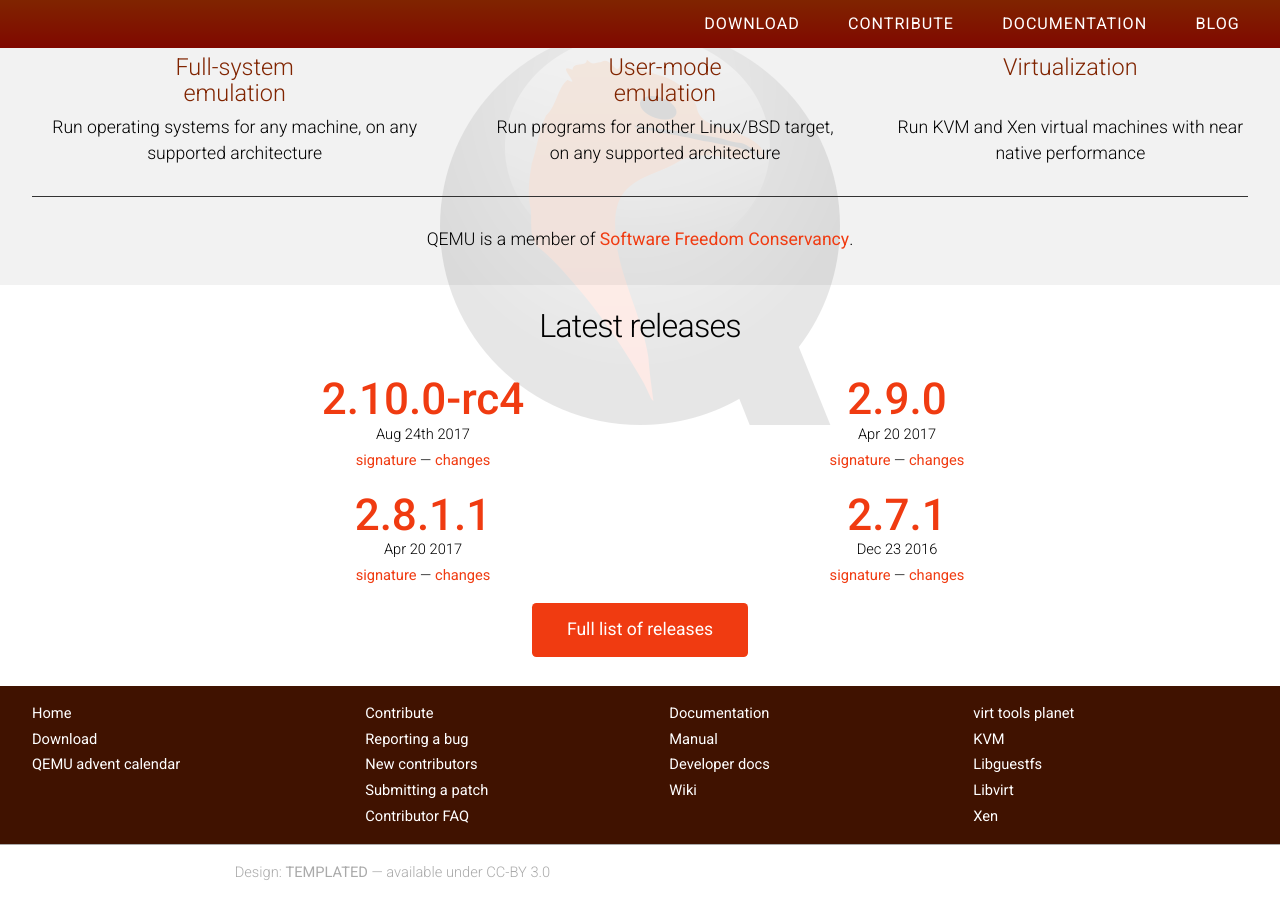
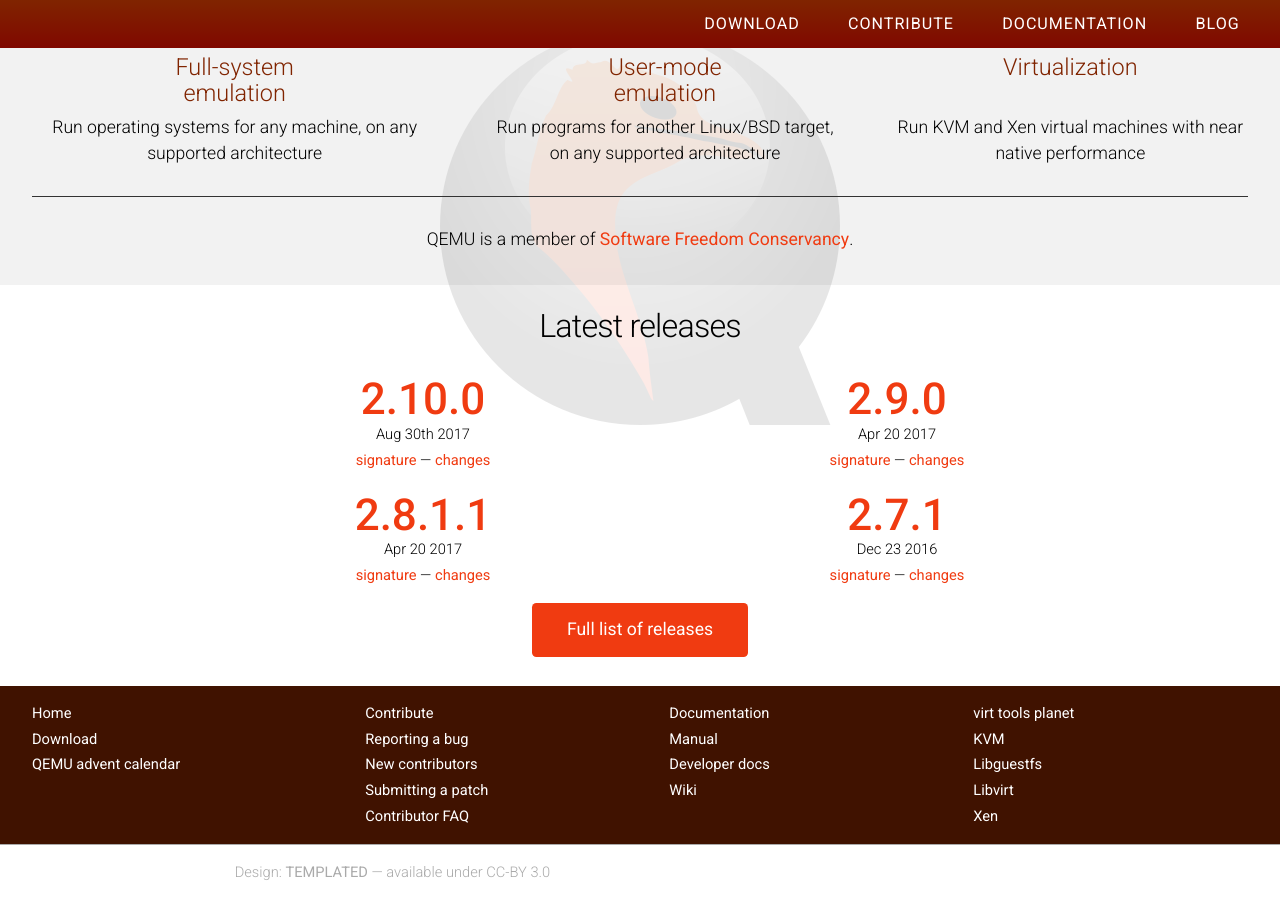
Before and after one commit to qemu/qemu-web, a Jekyll site: the page built from index.html, in a window 1280 px wide and 900 px high, scrolled down 685 px. Built offline with Jekyll 4.4.1, drawn with Linux system fonts in a browser that asks for light colours; nearby versions of some CDN libraries.

Commit message:
add v2.10.0

```diff
--- a/_data/releases.yml
+++ b/_data/releases.yml
@@ -1,6 +1,6 @@
 - branch: "2.10"
-  patch: 0-rc4
-  date: "Aug 24th 2017"
+  patch: 0
+  date: "Aug 30th 2017"
 - branch: 2.9
   patch: 0
   date: "Apr 20 2017"
```
